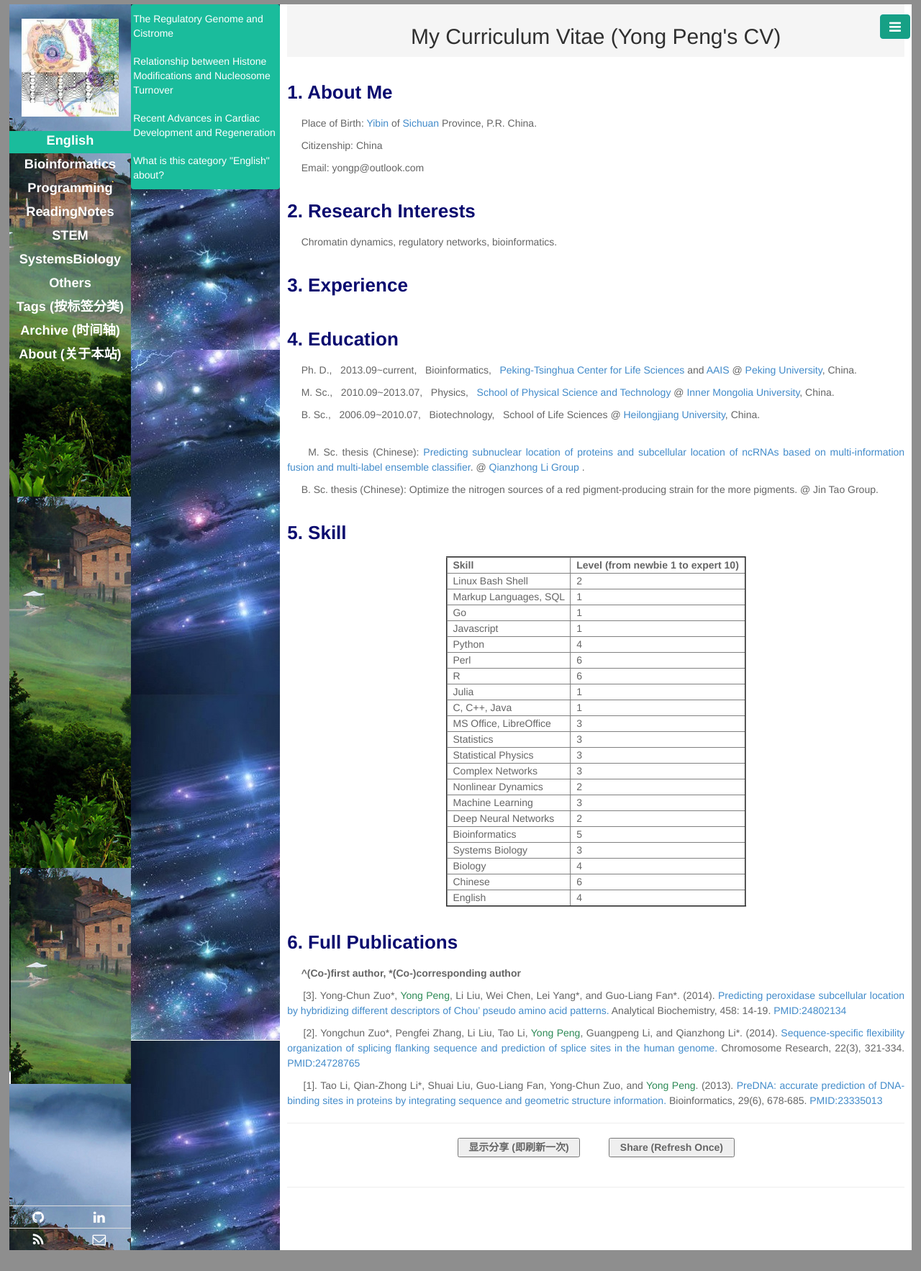
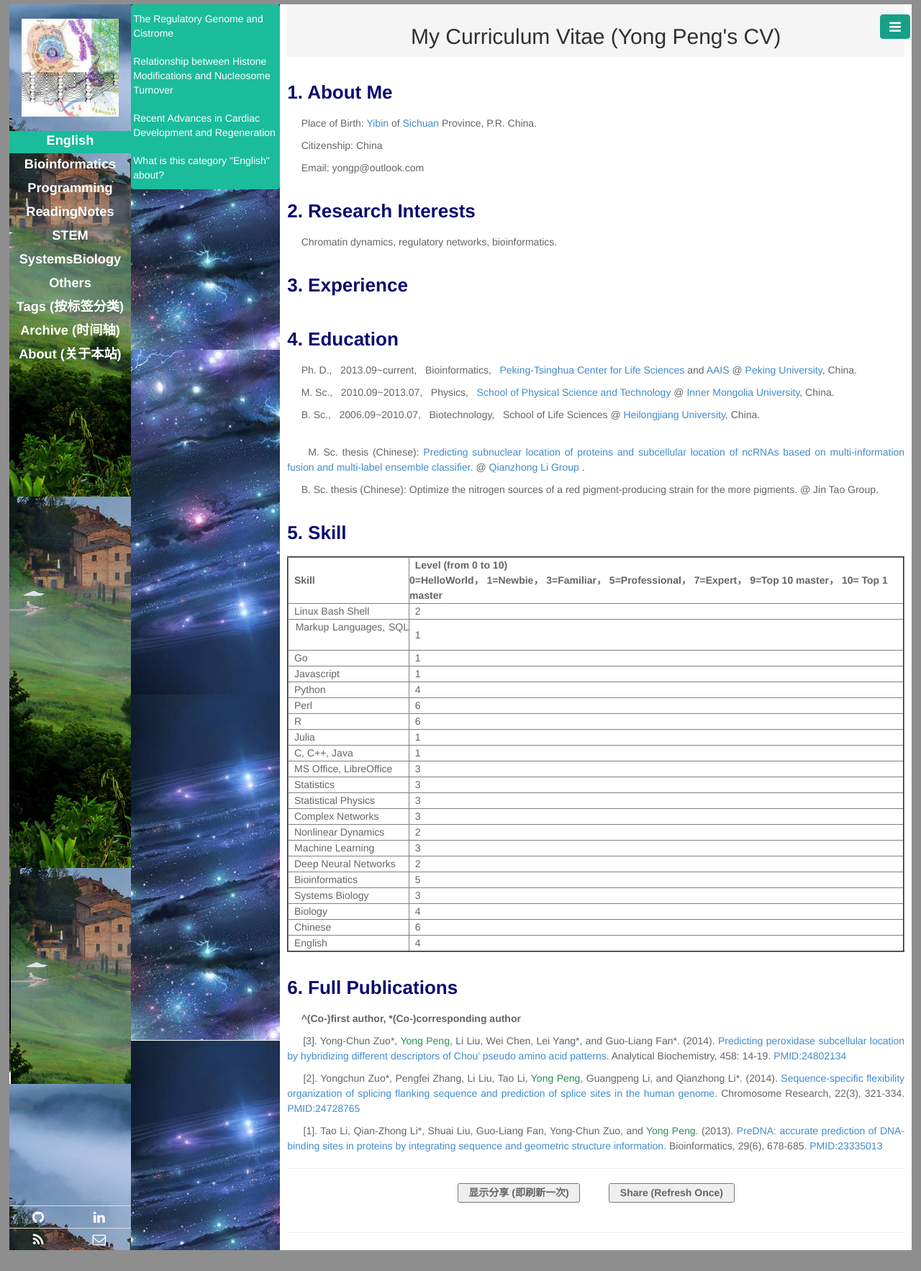
Before and after one commit to CTLife/CTLife.github.io, a Jekyll site: the page built from yongpeng.html, in a window 1280 px wide. Shown: the whole page at 72% size. Built offline with Jekyll 4.4.1, drawn with Linux system fonts in a browser that asks for light colours; Markdown is read by kramdown in place of the engine named in the settings.

Commit message:
Update yongpeng.html

```diff
--- a/yongpeng.html
+++ b/yongpeng.html
@@ -32,7 +32,7 @@
 <table border="2"  align="center">
   <tr>
     <th> &nbsp; Skill &nbsp; </th>
-    <th> &nbsp; Level (from newbie 1 to expert 10) &nbsp; </th>
+    <th> &nbsp; Level (from 0 to 10) &nbsp; <br> 0=HelloWorld， 1=Newbie， 3=Familiar， 5=Professional， 7=Expert， 9=Top 10 master， 10= Top 1 master </th>
   </tr>
   <tr>
     <td> &nbsp;  Linux Bash Shell  &nbsp; </td>
```
